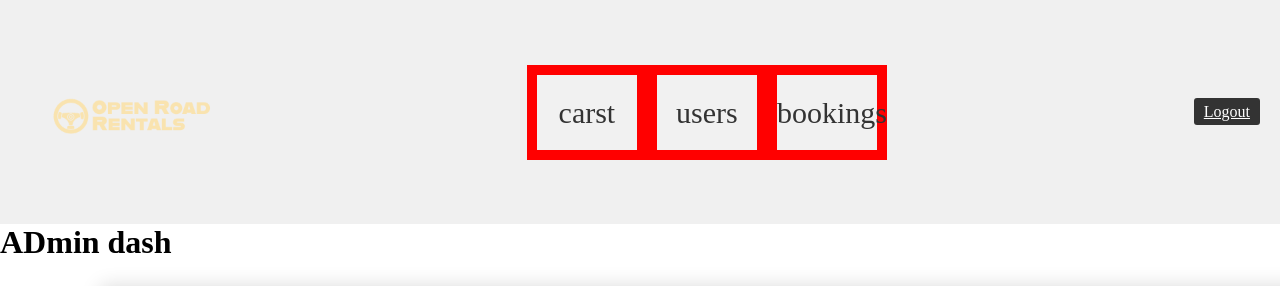
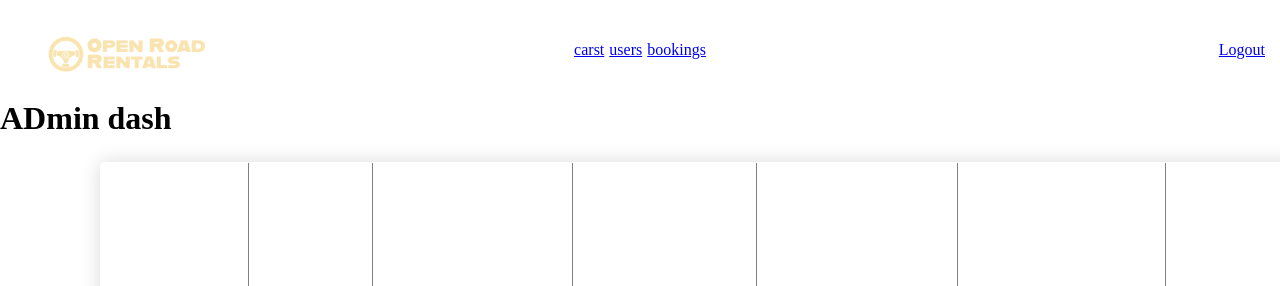
Before and after one commit to zerolight59/CarRentalSystem, a PHP site: page /admin_dash.php in a window 1280 px wide; the page is wider, and only the part inside the window is pictured. Shown: the top 286 px of that part. Run offline with PHP 8.4, Linux system fonts and the light colour scheme; data that the repository does not hold is empty.

Commit message:
navbar changes

```diff
--- a/admin_navbar.php
+++ b/admin_navbar.php
@@ -1,5 +1,6 @@
 <!DOCTYPE html>
 <html lang="en">
+
 <head>
     <meta charset="UTF-8">
     <meta name="viewport" content="width=device-width, initial-scale=1.0">
@@ -7,75 +8,84 @@
     <link rel="stylesheet" href="style.css">
 </head>
 <style>
+    body {
+        margin: 0;
+    }
+
     .admin-header {
         display: flex;
-  justify-content: space-between;
+        justify-content: center;
         align-items: center;
-  padding: 10px 20px;
-  background-color: #f0f0f0;
-}
-
-.logo {
-  font-size: 1.2rem;
-  font-weight: bold;
+        width: 100%;
+        height: 100px;
     }
 
     .admin-nav {
+        margin: 10px;
         display: flex;
-  flex-direction: row;
-  background-color: red;
-  list-style: none;
-  margin: 0;
-  padding: 0;
+        justify-content: center;
+        align-items: center;
+        width: 100%;
+        height: 90%;
+        gap: 10px;
+        padding: 5px;
+
     }
 
-.nav-div-ele{
-  background-color: #f1f1f1;
-  width: 100px;
-  margin: 10px;
-  text-align: center;
-  line-height: 75px;
-  font-size: 30px;
+    .l-placement {
+        flex: 1;
+        display: flex;
+        align-items: center;
+        justify-content: flex-start;
+        height: 100%;
     }
 
-
-.admin-nav a {
-  text-decoration: none;
-  color: #333;
+    .c-placement {
+        flex: 1;
+        display: flex;
+        gap: 5px;
+        align-items: center;
+        justify-content: center;
+        height: 100%;
     }
 
-.logout-btn {
-  background-color: #333;
-  color: white;
-  padding: 5px 10px;
-  border: none;
-  border-radius: 3px;
-  cursor: pointer;
+    .r-placement {
+        flex: 1;
+        display: flex;
+        align-items: center;
+        justify-content: flex-end;
+        height: 100%;
     }
+</style>
 
-.logout-btn:hover {
-  background-color: #444;
-}
-
-</style>
 <body>
-    <?php include('db_con.php') ?>
+    <?php include('db_con.php')
+    ?>
     <header class="admin-header">
-    <div calss="admin-nav-logo">
+        <nav class="admin-nav">
+            <div class="l-placement">
+                <div class="admin-nav-logo">
                     <a href="admin_dash.php">
                         <img src="images\Open Road Rentals_transparent.png" alt="logo" width="200" hight="50">
                     </a>
                 </div>
-    <nav class="admin-nav">
+            </div>
+            <div class="c-placement">
+                <div class="nav-div-ele"><a href="#">carst</a></div>
+                <div class="nav-div-ele"><a href="#">users</a></div>
+                <div class="nav-div-ele"><a href="#">bookings</a></div>
+            </div>
+            <div class="r-placement">
 
-      <div class="nav-div-ele"><a href="#" >carst</a></div>
-      <div class="nav-div-ele"><a href="#" >users</a></div>
-      <div class="nav-div-ele"><a href="#" >bookings</a></div>
-
-    </nav>
                 <div calss="admin-nav-logout">
                     <a href="#" class="logout-btn">Logout</a>
                 </div>
+            </div>
+        </nav>
+
     </header>
+
+
 </body>
+
 </html>
--- a/db_con.php
+++ b/db_con.php
@@ -1,5 +1,5 @@
 <?php
-$conn = mysqli_connect('localhost', 'root', '', 'carproject','3308');
+$conn = mysqli_connect('localhost', 'root', '', 'carproject');
 
 if($conn->connect_error){
     die("connection failed: ".$conn->connect_error);
```
Also changed, not shown: adminlogin_process.php (+4 -8 lines). Lines whose indentation alone changed are shown as unchanged.
